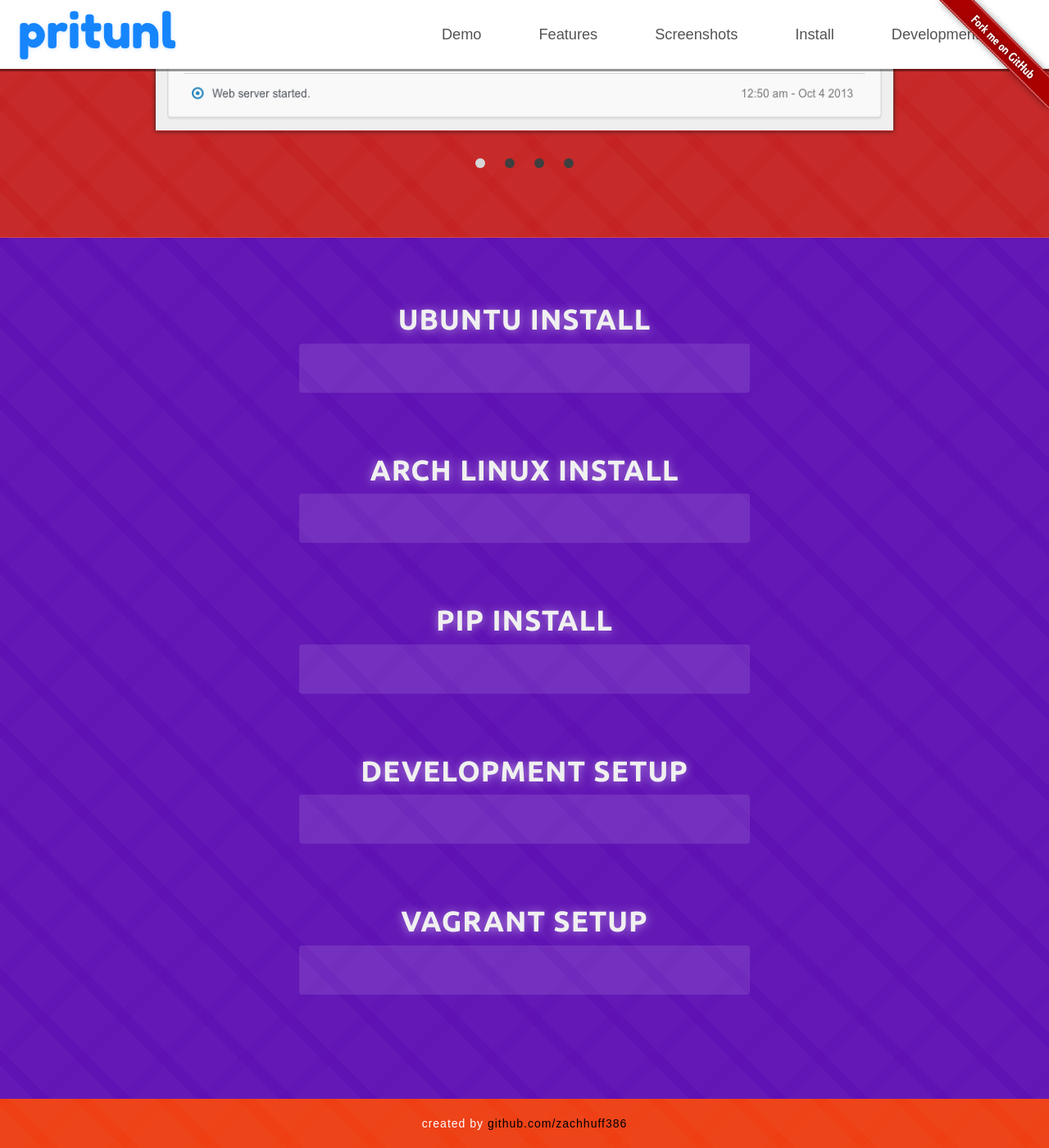
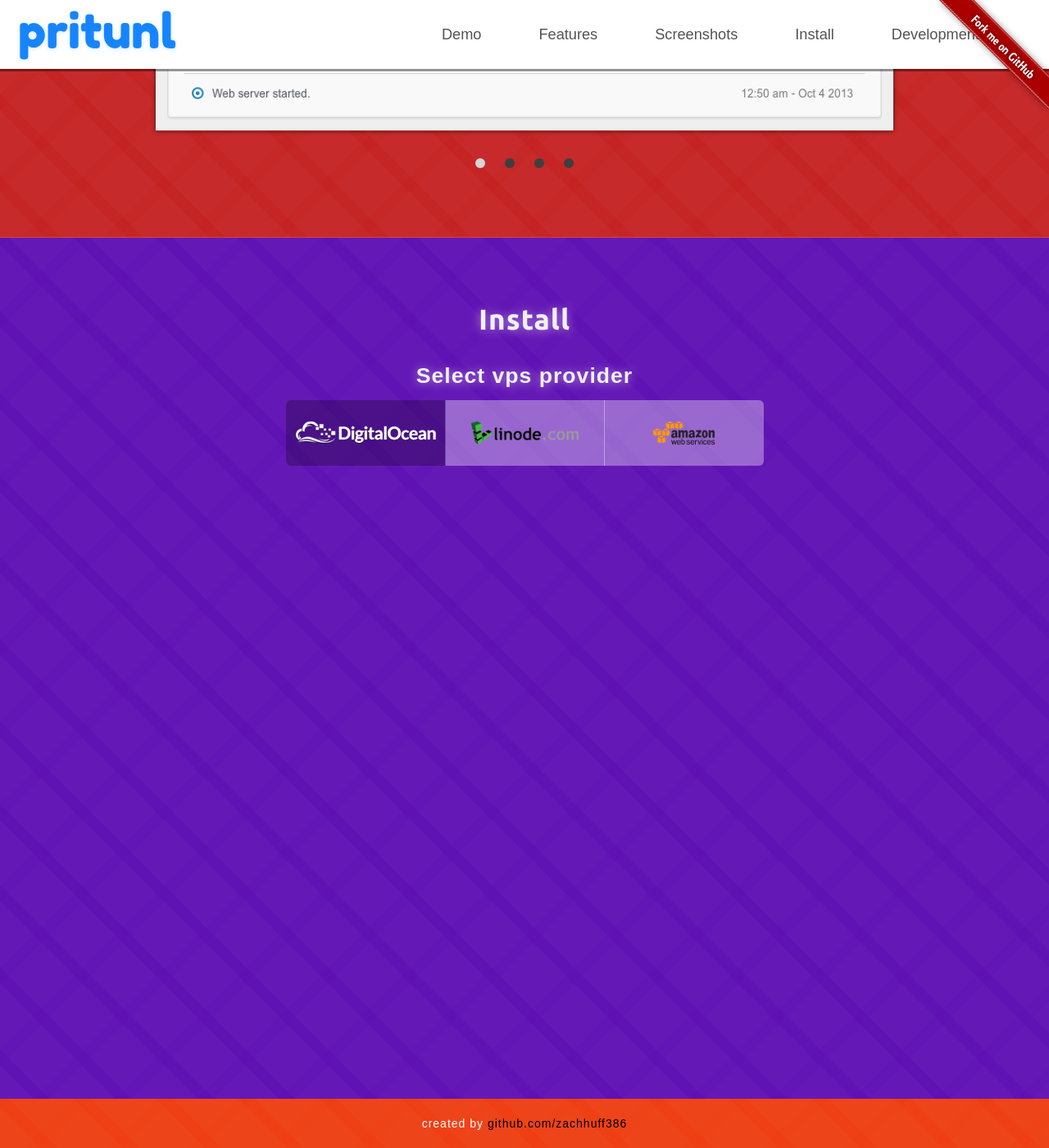
Before and after one commit to pritunl/pritunl.github.io, a Jekyll site: the page built from index.html, in a window 1280 px wide and 1400 px high, scrolled down 1990 px. Shown: the whole window at 82% size. Built offline with Jekyll 4.4.1, drawn with Linux system fonts in a browser that asks for light colours; nearby versions of some CDN libraries; Markdown is read by kramdown in place of the engine named in the settings.

Commit message:
Add vps provider buttons

```diff
--- a/css/main.css
+++ b/css/main.css
@@ -266,14 +266,24 @@
   background-color: #5f11b4;
 }
 
-.intro-install .title {
-  margin-top: 75px;
+.intro-install .title,
+.intro-install .install-header {
   font-weight: 700;
-  font-size:  2.5em;
   letter-spacing: 1px;
   color: #f0f0f0;
   text-shadow: 0 1px 12px rgba(255, 255, 255, 0.5);
   text-align: center;
+}
+
+.intro-install .title {
+  margin-top: 75px;
+  font-size:  2.5em;
+}
+
+.intro-install .install-header {
+  margin-top: 35px;
+  margin-bottom: 15px;
+  font-size:  1.9em;
 }
 
 .intro-install pre {
@@ -303,3 +313,48 @@
 .intro-footer a:hover {
   color: #fff;
 }
+
+.install-buttons {
+  margin: 0 auto;
+  width: 583px;
+  white-space: nowrap;
+  border-radius: 10px;
+}
+
+.btn-group button,
+.btn-group button:hover,
+.btn-group button.active,
+.btn-group button.active:hover {
+  height: 80px;
+  width: 195px;
+  background-repeat: no-repeat;
+  background-position: center;
+  border-radius: 6px;
+  border: 0 none;
+  background-color: rgba(255, 255, 255, 0.35);
+  box-shadow: none;
+}
+
+.btn-group button:hover {
+  background-color: rgba(255, 255, 255, 0.25);
+}
+
+.btn-group button.active {
+  background-color: rgba(0, 0, 0, 0.25);
+}
+
+.btn-group button.active:hover {
+  background-color: rgba(0, 0, 0, 0.25);
+}
+
+.btn-group .digitalOcean {
+  background-image: url('../img/digital-ocean.png');
+}
+
+.btn-group .linode {
+  background-image: url('../img/linode.png');
+}
+
+.btn-group .amazonAws {
+  background-image: url('../img/amazon-aws.png');
+}
--- a/index.html
+++ b/index.html
@@ -86,16 +86,15 @@
     <div class="row">
       <a id="install" class="anchor"></a>
       <div class="intro-install">
-        <h1 class="title">UBUNTU INSTALL</h1>
-        <pre class="commands"></pre>
-        <h1 class="title">ARCH LINUX INSTALL</h1>
-        <pre class="commands"></pre>
-        <h1 class="title">PIP INSTALL</h1>
-        <pre class="commands"></pre>
-        <h1 class="title">DEVELOPMENT SETUP</h1>
-        <pre class="commands"></pre>
-        <h1 class="title">VAGRANT SETUP</h1>
-        <pre class="commands"></pre>
+        <h1 class="title">Install</h1>
+        <h2 class="install-header">Select vps provider</h2>
+        <div class="install-buttons">
+          <div class="btn-group">
+            <button type="button" class="btn digitalOcean active"></button>
+            <button type="button" class="btn linode"></button>
+            <button type="button" class="btn amazonAws"></button>
+          </div>
+        </div>
       </div>
     </div>
     <div class="row">
```
